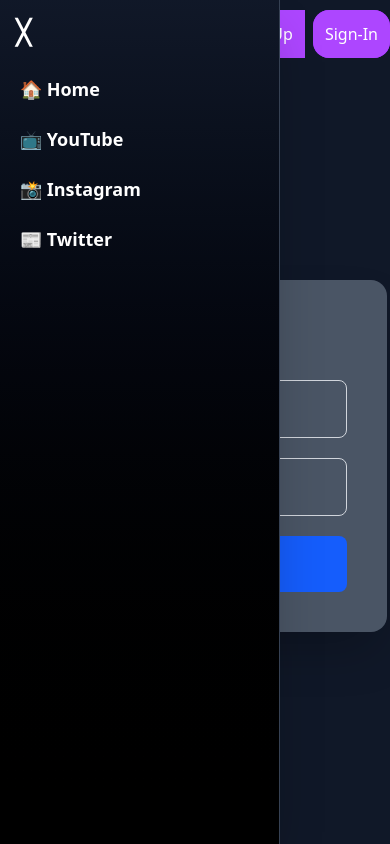
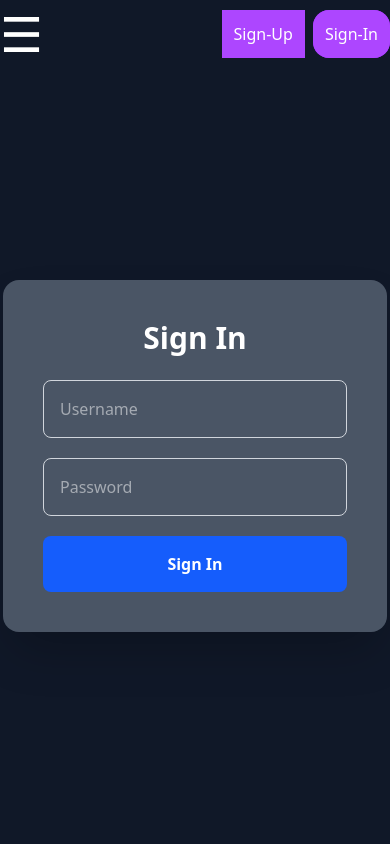
Before and after one commit to MukulPretham/secondBrain-client, a React (Vite) app in the folder SB-client/: page /signIn in a window 390 px wide. Built offline with nearby package versions, Linux system fonts and the light colour scheme.

Commit message:
mobile version

```diff
--- a/SB-client/src/App.tsx
+++ b/SB-client/src/App.tsx
@@ -23,9 +23,7 @@
     }
 },[])
 
-  useEffect(()=>{
-    setMenu(true);
-  },[])
+
   return (
       <div className='z-0 h-[100%] flex'>
         {menu&&<NavBar />}
--- /dev/null
+++ b/SB-client/src/App2.tsx
@@ -0,0 +1,11 @@
+import React from 'react'
+import "./App.css"
+const App2 = () => {
+  return (
+    <div className='bg-purple-100'>
+      helo
+    </div>
+  )
+}
+
+export default App2
--- /dev/null
+++ b/SB-client/src/atoms/host.ts
@@ -0,0 +1,6 @@
+import { atom } from "recoil";
+
+export const hostAtom = atom({
+    key: "host",
+    default: "http://192.168.1.8:3000/"
+})
--- a/SB-client/src/components/AddLink.tsx
+++ b/SB-client/src/components/AddLink.tsx
@@ -1,6 +1,8 @@
 import React, { useState } from 'react'
 import { useForm, SubmitHandler } from "react-hook-form"
 import { data } from 'react-router'
+import { hostAtom } from '../atoms/host'
+import { useRecoilValue } from 'recoil'
 type Inputs = {
     type: string,
     link: string,
@@ -15,6 +17,7 @@
 }
 
 const AddLink = () => {
+    let hostUrl = useRecoilValue(hostAtom);
     const [message,setMessage] = useState("");
     const { register,handleSubmit, reset } = useForm<Inputs>()
     let onSubmit = async(data: Inputs)=>{
@@ -29,7 +32,7 @@
         if(!token){
             return;
         }
-        let response = await fetch("http://localhost:3000/api/v1/content",{
+        let response = await fetch(`${hostUrl}api/v1/content`,{
             method: "POST",
             headers: {
                 "Content-Type": "application/json",
--- a/SB-client/src/components/NavBar.tsx
+++ b/SB-client/src/components/NavBar.tsx
@@ -8,16 +8,19 @@
 const NavBar = () => {
 
   let setMenu = useSetRecoilState(menuState);
+  function closeMenu(){
+    setMenu(false);
+  }
   return (
     <div className='z-10 bg-gradient-to-b from-gray-900 to-black text-white absolute left-0 w-[280px] h-full md:static md:w-[24%] flex flex-col border-r border-gray-700 shadow-2xl'>
       <div onClick={() => setMenu(false)} className='md:hidden p-4 cursor-pointer text-gray-400 hover:text-white text-2xl font-bold'>
         ╳
       </div>
 
-      <NavLink className={({ isActive }) => isActive ? "bg-purple-600 text-white mt-1 flex items-center h-[50px] w-[100%] border-l-4 border-purple-400 px-5 text-lg font-semibold transition-all duration-300" : "flex items-center h-[50px] w-[100%] px-5 text-lg font-semibold hover:bg-gray-800 transition-all duration-300"} to={"/"}><span>🏠 Home</span></NavLink>
-      <NavLink className={({ isActive }) => isActive ? "bg-red-600 text-white mt-1 flex items-center h-[50px] w-[100%] border-l-4 border-red-400 px-5 text-lg font-semibold transition-all duration-300" : "flex items-center h-[50px] w-[100%] px-5 text-lg font-semibold hover:bg-gray-800 transition-all duration-300"} to={"/youtube-links"}><span>📺 YouTube</span></NavLink>
-      <NavLink className={({ isActive }) => isActive ? "bg-pink-500 text-white mt-1 flex items-center h-[50px] w-[100%] border-l-4 border-pink-400 px-5 text-lg font-semibold transition-all duration-300" : "flex items-center h-[50px] w-[100%] px-5 text-lg font-semibold hover:bg-gray-800 transition-all duration-300"} to={"/instagram-Links"}><span>📸 Instagram</span></NavLink>
-      <NavLink className={({ isActive }) => isActive ? "bg-blue-600 text-white mt-1 flex items-center h-[50px] w-[100%] border-l-4 border-blue-400 px-5 text-lg font-semibold transition-all duration-300" : "flex items-center h-[50px] w-[100%] px-5 text-lg font-semibold hover:bg-gray-800 transition-all duration-300"} to={"/news-Links"}><span>📰 Twitter</span></NavLink>
+      <NavLink onClick={()=>{setMenu(false)}} className={({ isActive }) => isActive ? "bg-purple-600 text-white mt-1 flex items-center h-[50px] w-[100%] border-l-4 border-purple-400 px-5 text-lg font-semibold transition-all duration-300" : "flex items-center h-[50px] w-[100%] px-5 text-lg font-semibold hover:bg-gray-800 transition-all duration-300"} to={"/"}><span>🏠 Home</span></NavLink>
+      <NavLink onClick={()=>{setMenu(false)}} className={({ isActive }) => isActive ? "bg-red-600 text-white mt-1 flex items-center h-[50px] w-[100%] border-l-4 border-red-400 px-5 text-lg font-semibold transition-all duration-300" : "flex items-center h-[50px] w-[100%] px-5 text-lg font-semibold hover:bg-gray-800 transition-all duration-300"} to={"/youtube-links"}><span>📺 YouTube</span></NavLink>
+      <NavLink onClick={()=>{setMenu(false)}} className={({ isActive }) => isActive ? "bg-pink-500 text-white mt-1 flex items-center h-[50px] w-[100%] border-l-4 border-pink-400 px-5 text-lg font-semibold transition-all duration-300" : "flex items-center h-[50px] w-[100%] px-5 text-lg font-semibold hover:bg-gray-800 transition-all duration-300"} to={"/instagram-Links"}><span>📸 Instagram</span></NavLink>
+      <NavLink onClick={()=>{setMenu(false)}} className={({ isActive }) => isActive ? "bg-blue-600 text-white mt-1 flex items-center h-[50px] w-[100%] border-l-4 border-blue-400 px-5 text-lg font-semibold transition-all duration-300" : "flex items-center h-[50px] w-[100%] px-5 text-lg font-semibold hover:bg-gray-800 transition-all duration-300"} to={"/news-Links"}><span>📰 Twitter</span></NavLink>
     </div>
   );
 };
--- a/SB-client/src/components/SignIn.tsx
+++ b/SB-client/src/components/SignIn.tsx
@@ -1,8 +1,9 @@
 import { useEffect, useState } from "react"
 import { useForm, SubmitHandler } from "react-hook-form"
-import { useSetRecoilState } from "recoil"
+import { useRecoilValue, useSetRecoilState } from "recoil"
 import { logAtom } from "../atoms/log"
 import { useNavigate } from "react-router"
+import { hostAtom } from "../atoms/host"
 
 type Inputs = {
     username: string
@@ -15,11 +16,12 @@
     const [errors,setErrors] = useState("");
     const setLogged = useSetRecoilState(logAtom);
     const [loading,setLoading] = useState(false);
+    let hostUrl = useRecoilValue(hostAtom);
 
 
     let onSubmit = async(data: Inputs)=>{
         setLoading(true);
-        let response = await fetch("http://localhost:3000/api/v1/signIn",{
+        let response = await fetch(`${hostUrl}api/v1/signIn`,{
             method: "POST",
             body: JSON.stringify(data),
             headers: {
@@ -42,7 +44,7 @@
     return (
         <div className='w-[100%] h-[92%] flex justify-center items-center '>
             <form onSubmit={handleSubmit(onSubmit)} className='p-10 rounded-2xl bg-gray-600 shadow-2xl w-96'>
-                <h2 className='text-3xl font-bold mb-6 text-center text-gray-800'>Sign Up</h2>
+                <h2 className='text-3xl font-bold mb-6 text-center text-gray-800'>Sign In</h2>
                 {errors&&<div>{errors}</div>}
                 <input {...register("username")} type='text' name='username' placeholder='Username' className='w-full p-4 mb-5 border border-gray-300 rounded-lg focus:outline-none focus:ring-2 focus:ring-blue-500 transition duration-200' required />
                 <input {...register("password")} type='password' name='password' placeholder='Password' className='w-full p-4 mb-5 border border-gray-300 rounded-lg focus:outline-none focus:ring-2 focus:ring-blue-500 transition duration-200' required />
--- a/SB-client/src/components/SignUp.tsx
+++ b/SB-client/src/components/SignUp.tsx
@@ -2,6 +2,7 @@
 import { useRecoilValue, useSetRecoilState } from "recoil"
 import { signUpErrors } from "../atoms/signUperr"
 import { useState } from "react"
+import { hostAtom } from "../atoms/host"
 
 type Inputs = {
     username: string
@@ -14,11 +15,12 @@
     const { register,handleSubmit } = useForm<Inputs>();
     let [loading,setLoading] = useState(false);
     let [messages,setMessages] = useState("");
+    let hostUrl = useRecoilValue(hostAtom);
 
     let onSubmit = async(data: Inputs)=>{
         console.log(data);
         setLoading(true);
-        let response = await fetch("http://localhost:3000/api/v1/signUp",{
+        let response = await fetch(`${hostUrl}api/v1/signUp`,{
             method: "POST",
             headers: {
                 "Content-Type": "application/json"
--- a/SB-client/src/components/Youtube.tsx
+++ b/SB-client/src/components/Youtube.tsx
@@ -1,17 +1,19 @@
 import React, { useEffect, useState } from 'react';
+import { useRecoilValue } from 'recoil';
+import { hostAtom } from '../atoms/host';
 
 interface YtDataType { _id: any, link: string; type: string; title: string; tags: string[]; }
 
 const Youtube = () => {
   const [ytData, setYtData] = useState<YtDataType[]>([]);
   const [loading, setLoading] = useState(false);
-
+  let hostUrl = useRecoilValue(hostAtom);
   useEffect(() => {
     async function FetchData() {
       setLoading(true);
       let token = localStorage.getItem('token');
       if (!token) return;
-      let response = await fetch('http://localhost:3000/api/v1/content', {
+      let response = await fetch(`${hostUrl}api/v1/content`, {
         headers: {
           'Content-Type': 'application/json',
           "authorization": token
@@ -31,7 +33,7 @@
     if(!token){
       return
     }
-    let response = await fetch(`http://localhost:3000/api/v1/content/${para}`, {
+    let response = await fetch(`${hostUrl}api/v1/content/${para}`, {
       method: "DELETE",
       headers: {
         'Content-Type': 'application/json',
--- a/SB-client/src/main.tsx
+++ b/SB-client/src/main.tsx
@@ -12,6 +12,7 @@
 import Instagram from './components/Instagram.tsx';
 import News from './components/News.tsx';
 import Documents from './components/Documents.tsx';
+import App2 from './App2.tsx';
 
 const router = createBrowserRouter([
   {
```
Also changed, not shown: SB-client/src/components/Instagram.tsx (+5 -2 lines), SB-client/src/components/News.tsx (+5 -2 lines).
